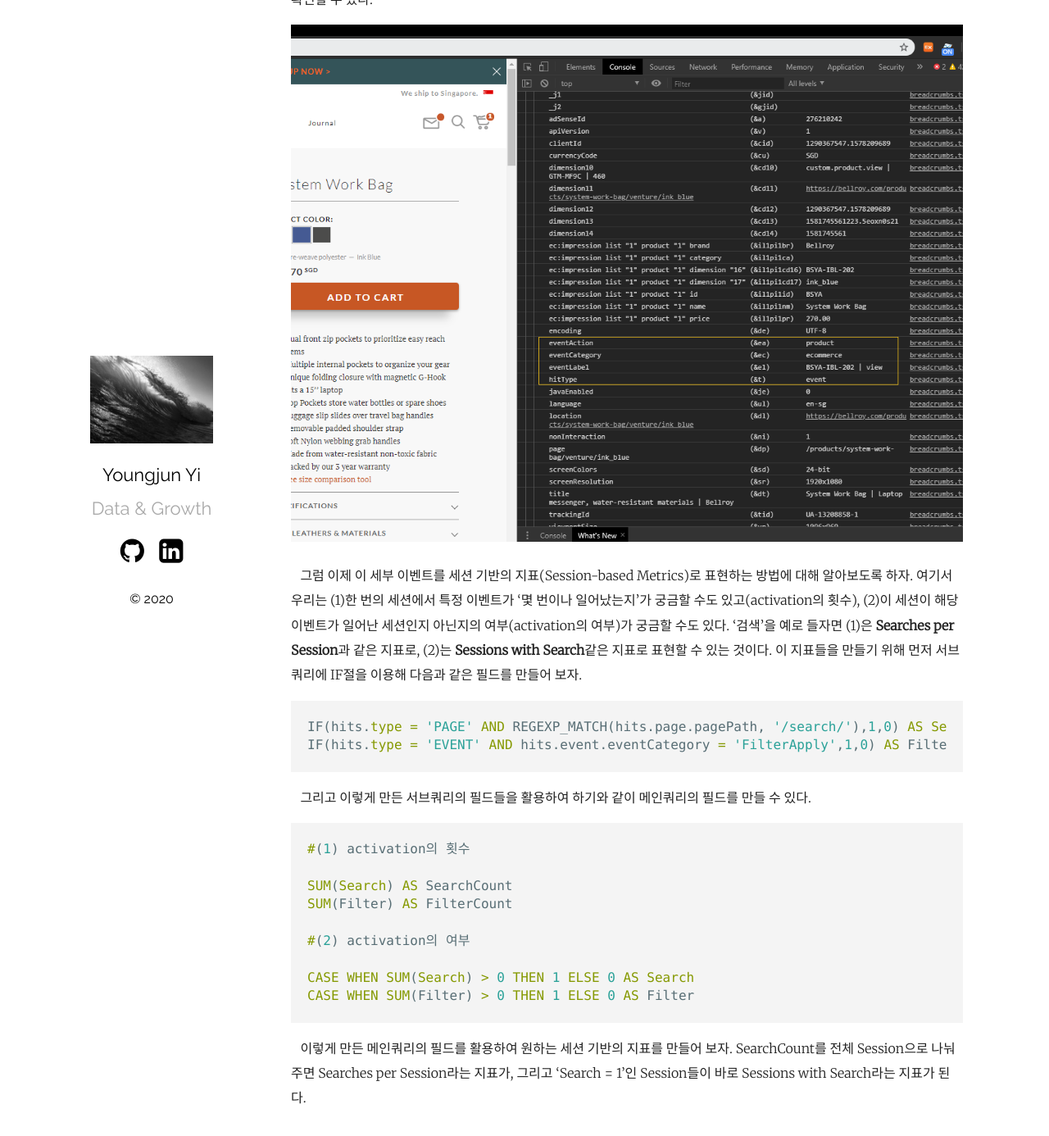
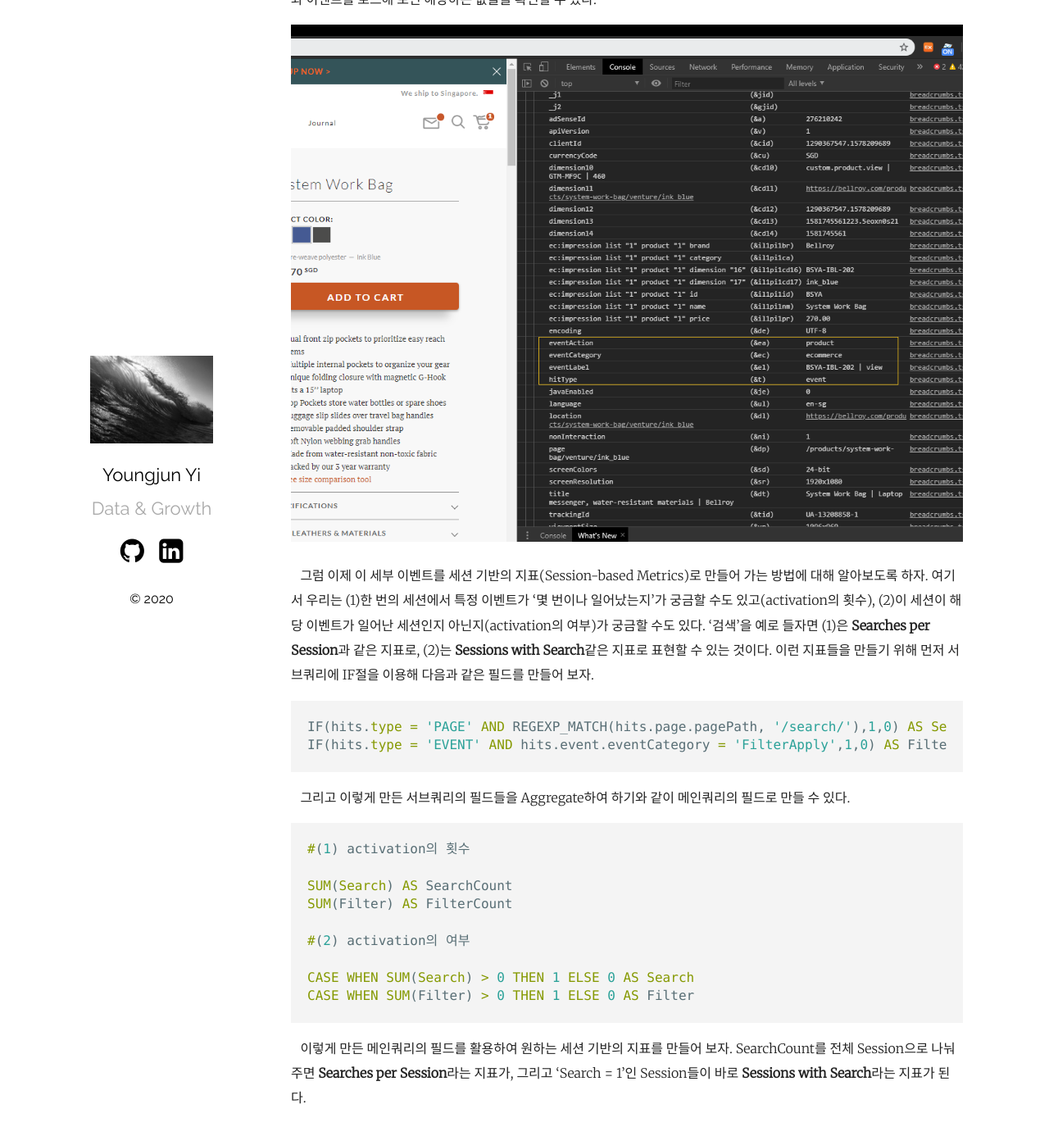
Before and after one commit to youngjunyi/youngjunyi.github.io, a Jekyll site: the page built from _posts/2020-02-15-session-based-metrics-in-bigquery.markdown, in a window 1280 px wide and 1400 px high, scrolled down 1160 px. Shown: the top 1386 px of the window at 82% size. Built offline with Jekyll 4.4.1, drawn with Linux system fonts in a browser that asks for light colours; some of the changed text lies outside the part shown.

Commit message:
Update 2020-02-15-session-based-metrics-in-bigquery.markdown

````diff
--- a/_posts/2020-02-15-session-based-metrics-in-bigquery.markdown
+++ b/_posts/2020-02-15-session-based-metrics-in-bigquery.markdown
@@ -14,7 +14,7 @@ categories: Analytics
 CONCAT(fullvisitorId,STRING(visitId)) AS sessionId
 ```
 
-&nbsp;&nbsp; 그 다음으로는 **hits.type** 필드를 먼저 살펴보도록 하자. 이 필드에는 ["PAGE", "TRANSACTION", "ITEM", "EVENT", "SOCIAL", "APPVIEW", "EXCEPTION"] 중 하나의 값이 들어있다. 그 값이 "PAGE"라는 것은 말그대로 특정 PAGE를 hit했다는 것이고, "EVENT"라는 것은 어떤 페이지 내의 특정 EVENT를 hit했다는 의미이다. 예를 들어 어떤 이커머스 웹사이트에서 '검색'이라는 activation을 '/search/'라는 URL path를 가진 페이지에서만 일어나는 것으로 규정했다고 가정할 때, 다음과 같이 해당 activation을 구성하는 논리를 표현해 볼 수 있다.
+&nbsp;&nbsp; 그 다음으로는 **hits.type** 필드를 먼저 살펴보도록 하자. 이 필드에는 ["PAGE", "TRANSACTION", "ITEM", "EVENT", "SOCIAL", "APPVIEW", "EXCEPTION"] 중 하나의 값이 들어있다. 그 값이 "PAGE"라는 것은 말 그대로 특정 PAGE를 hit했다는 것이고, "EVENT"라는 것은 어떤 페이지 내의 특정 EVENT를 hit했다는 의미이다. 예를 들어 어떤 이커머스 웹사이트에서 '검색'이라는 activation을 '/search/'라는 URL path를 가진 페이지에서만 일어나는 것으로 규정했다고 가정할 때, 다음과 같이 해당 activation의 논리를 표현해 볼 수 있다.
 
 ```sql
 hits.type = 'PAGE' AND REGEXP_MATCH(hits.page.pagePath, '/search/')
@@ -25,20 +25,20 @@ hits.type = 'PAGE' AND REGEXP_MATCH(hits.page.pagePath, '/search/')
 hits.type = 'EVENT' AND hits.event.eventCategory = 'FilterApply')
 ```
 
-&nbsp;&nbsp; 이처럼 **hits**로 시작하는 필드들을 활용하면 웹사이트 내에 규정되어있는 여러가지 이벤트들을 포착할 수 있는데, 기본적으로 제공되는 컬럼들은 [BigQuery Export Schema 문서][BigQuery Export Schema]에 잘 정리가 되어있다. 이벤트 값들이 어떻게 기록되고 있는지 확실하지 않을 때는 [Google Analytics Debugger][GA Debugger]를 설치한 후 하단 스크린샷과 같이 직접 페이지와 이벤트를 로드해보면 해당 값들을 확인할 수 있다.
+&nbsp;&nbsp; 이처럼 **hits**로 시작하는 필드들을 활용하면 웹사이트 내에 규정되어있는 여러가지 이벤트들을 포착할 수 있는데, 기본적으로 제공되는 컬럼들은 [BigQuery Export Schema 문서][BigQuery Export Schema]에 잘 정리가 되어있다. 또한 이벤트 값들이 어떻게 기록되고 있는지 확실하지 않을 때는 [Google Analytics Debugger][GA Debugger]를 크롬에 설치한 후 Developer Tools에서 하단 스크린샷과 같이 직접 페이지와 이벤트를 로드해 보면 해당하는 값들을 확인할 수 있다.
 
 
 <img src="/assets/image/ga_debugger.png" width="100%" height="100%">
 
 
-&nbsp;&nbsp; 그럼 이제 이 세부 이벤트를 세션 기반의 지표(Session-based Metrics)로 표현하는 방법에 대해 알아보도록 하자. 여기서 우리는 (1)한 번의 세션에서 특정 이벤트가 '몇 번이나 일어났는지'가 궁금할 수도 있고(activation의 횟수), (2)이 세션이 해당 이벤트가 일어난 세션인지 아닌지의 여부(activation의 여부)가 궁금할 수도 있다. '검색'을 예로 들자면 (1)은 **Searches per Session**과 같은 지표로, (2)는 **Sessions with Search**같은 지표로 표현할 수 있는 것이다. 이 지표들을 만들기 위해 먼저 서브쿼리에 IF절을 이용해 다음과 같은 필드를 만들어 보자.
+&nbsp;&nbsp; 그럼 이제 이 세부 이벤트를 세션 기반의 지표(Session-based Metrics)로 만들어 가는 방법에 대해 알아보도록 하자. 여기서 우리는 (1)한 번의 세션에서 특정 이벤트가 '몇 번이나 일어났는지'가 궁금할 수도 있고(activation의 횟수), (2)이 세션이 해당 이벤트가 일어난 세션인지 아닌지(activation의 여부)가 궁금할 수도 있다. '검색'을 예로 들자면 (1)은 **Searches per Session**과 같은 지표로, (2)는 **Sessions with Search**같은 지표로 표현할 수 있는 것이다. 이런 지표들을 만들기 위해 먼저 서브쿼리에 IF절을 이용해 다음과 같은 필드를 만들어 보자.
 
 ```sql
 IF(hits.type = 'PAGE' AND REGEXP_MATCH(hits.page.pagePath, '/search/'),1,0) AS Search
 IF(hits.type = 'EVENT' AND hits.event.eventCategory = 'FilterApply',1,0) AS Filter
 ```
 
-&nbsp;&nbsp; 그리고 이렇게 만든 서브쿼리의 필드들을 활용하여 하기와 같이 메인쿼리의 필드를 만들 수 있다.
+&nbsp;&nbsp; 그리고 이렇게 만든 서브쿼리의 필드들을 Aggregate하여 하기와 같이 메인쿼리의 필드로 만들 수 있다.
 
 ```sql
 #(1) activation의 횟수
@@ -52,7 +52,7 @@ CASE WHEN SUM(Search) > 0 THEN 1 ELSE 0 AS Search
 CASE WHEN SUM(Filter) > 0 THEN 1 ELSE 0 AS Filter
 ```
 
-&nbsp;&nbsp; 이렇게 만든 메인쿼리의 필드를 활용하여 원하는 세션 기반의 지표를 만들어 보자. SearchCount를 전체 Session으로 나눠주면 Searches per Session라는 지표가, 그리고 'Search = 1'인 Session들이 바로 Sessions with Search라는 지표가 된다.
+&nbsp;&nbsp; 이렇게 만든 메인쿼리의 필드를 활용하여 원하는 세션 기반의 지표를 만들어 보자. SearchCount를 전체 Session으로 나눠주면 **Searches per Session**라는 지표가, 그리고 'Search = 1'인 Session들이 바로 **Sessions with Search**라는 지표가 된다.
 
 
 
````
